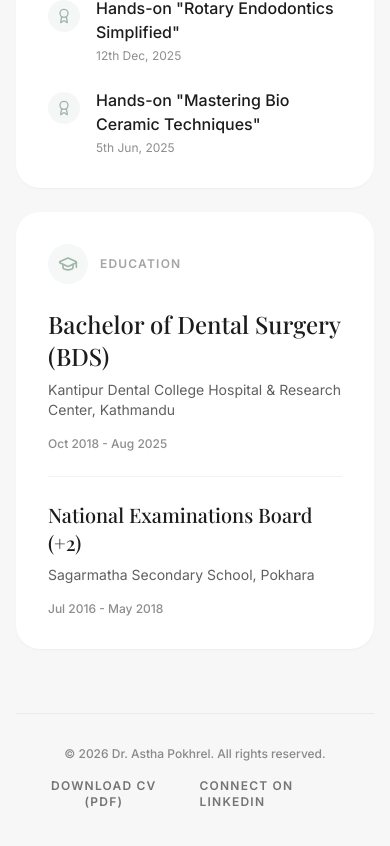
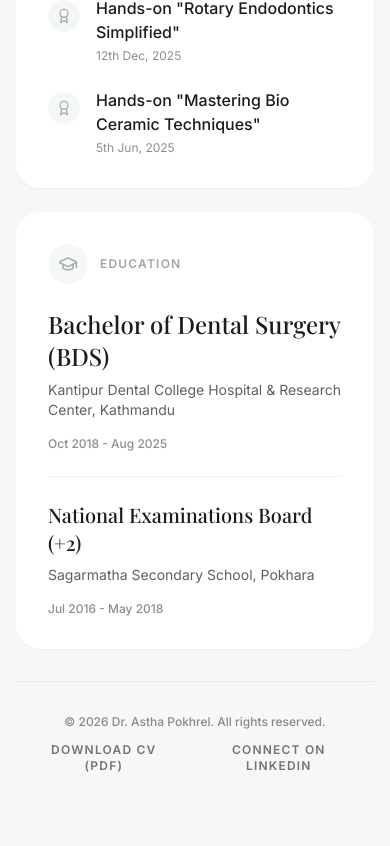
Before and after one commit to sakshamshrestha2/astha-web_v2.0, a React (Vite) app: page / in a window 390 px wide. Shown: the part 1602-2448 px from the top of the page. Built offline with nearby package versions, Linux system fonts and the light colour scheme; a web font is replaced by a local one.

Commit message:
style: improve layout responsiveness and mobile height
Update container heights to use dynamic viewport units for better mobile support and adjust footer alignment for a cleaner look across devices. Add documentation to README for local setup.

```diff
--- a/src/App.tsx
+++ b/src/App.tsx
@@ -39,7 +39,7 @@ export default function App() {
   );
 
   return (
-    <div className="min-h-screen bg-offwhite py-12 px-4 md:py-20 md:px-8 selection:bg-sage/30 selection:text-charcoal font-sans text-charcoal">
+    <div className="min-h-[100dvh] bg-offwhite py-12 px-4 md:py-20 md:px-8 selection:bg-sage/30 selection:text-charcoal font-sans text-charcoal">
       <motion.main
         className="max-w-6xl mx-auto grid grid-cols-1 md:grid-cols-3 gap-6 auto-rows-[auto]"
         initial="hidden"
@@ -205,7 +205,7 @@ export default function App() {
       </motion.main>
 
       {/* Footer */}
-      <footer className="max-w-6xl mx-auto mt-16 pt-8 pb-4 px-4 md:px-0 border-t border-black/5 flex flex-col sm:flex-row justify-between items-center gap-4">
+      <footer className="max-w-6xl mx-auto mt-8 md:mt-16 pt-8 pb-4 px-4 md:px-0 border-t border-black/5 flex flex-col sm:flex-row justify-center sm:justify-between items-center text-center gap-3 md:gap-4 flex-wrap">
         <p className="text-xs font-medium text-charcoal/50">
           &copy; 2026 Dr. Astha Pokhrel. All rights reserved.
         </p>
--- a/src/index.css
+++ b/src/index.css
@@ -67,7 +67,7 @@ body {
     margin-bottom: 0 !important;
   }
 
-  .min-h-screen {
+  .min-h-\[100dvh\] {
     min-height: auto !important;
   }
 
```
Also changed, not shown: 1 other file (tests, documents, lock files or other folders).
